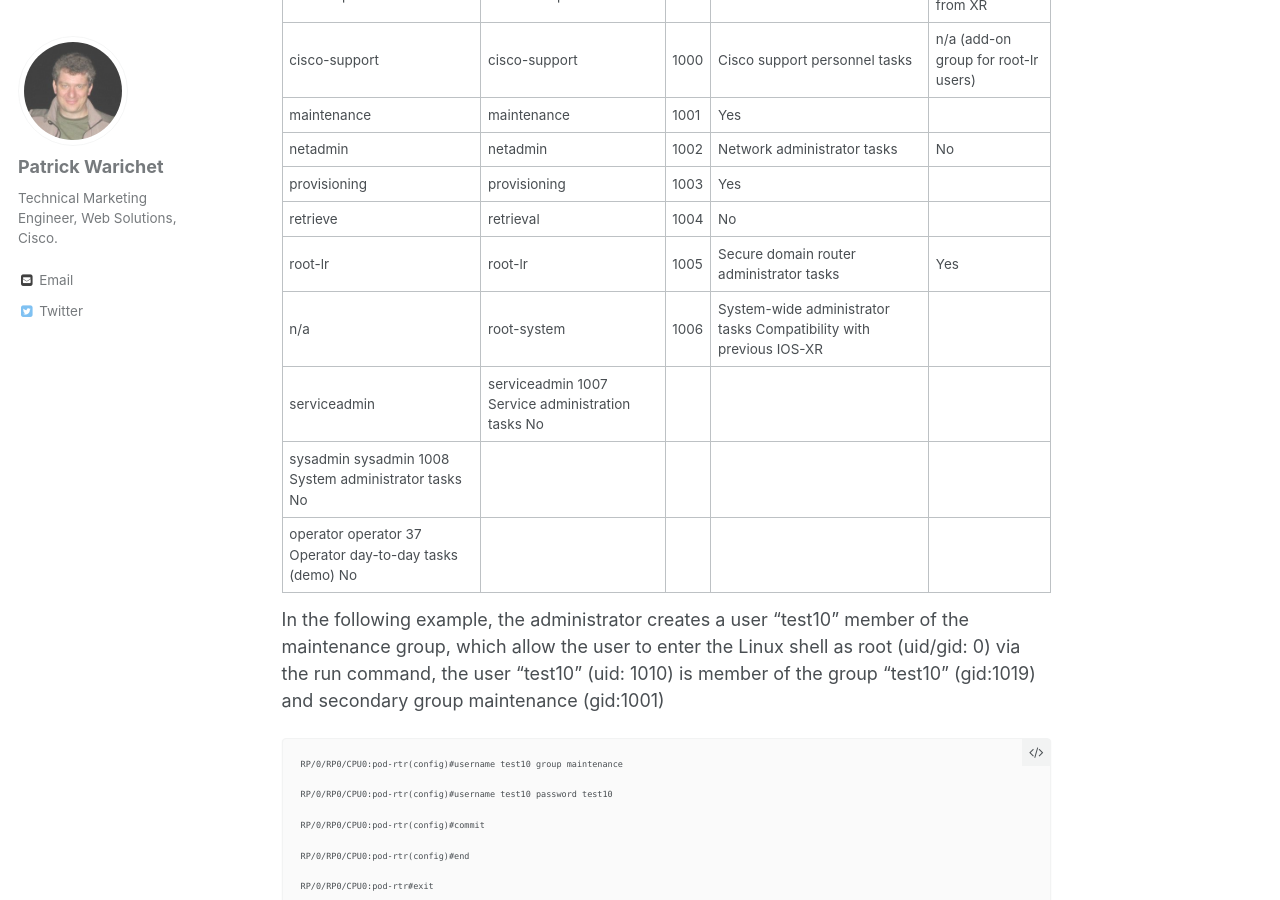
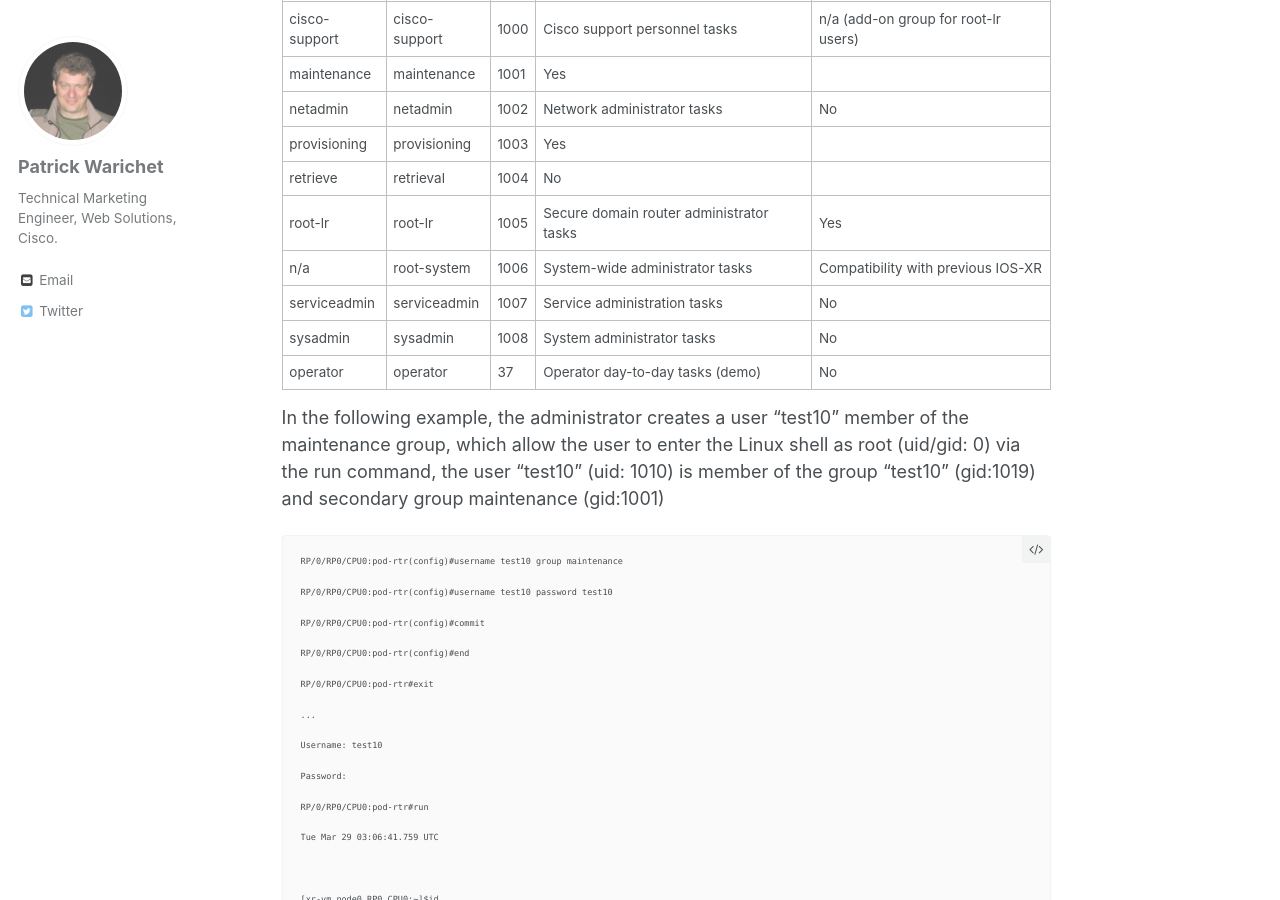
Before and after one commit to xrdocs/software-management, a Jekyll site: the page built from _blogs/2016-10-17-ios-xr-users-and-groups-inside-linux.md, in a window 1280 px wide and 900 px high, scrolled down 621 px. Built offline with Jekyll 4.4.1, drawn with Linux system fonts in a browser that asks for light colours; comment, search, counter and statistics services are not loaded.

```diff
--- a/_blogs/2016-10-17-ios-xr-users-and-groups-inside-linux.md
+++ b/_blogs/2016-10-17-ios-xr-users-and-groups-inside-linux.md
@@ -20,14 +20,14 @@ Inside Linux, nine special groups are created by default, each of these groups m
 | XR Group| Linux Group| GID| Role| Access Linux from XR
 | cisco-support| cisco-support| 1000| Cisco support personnel tasks| n/a (add-on group for root-lr users)
 | maintenance| maintenance| 1001| Yes
-| netadmin| netadmin|1002|Network administrator tasks|No
-| provisioning|provisioning|1003|Yes
-| retrieve|retrieval|1004|No
-| root-lr|root-lr|1005|Secure domain router administrator tasks|Yes
-| n/a|root-system|1006|System-wide administrator tasks	Compatibility with previous IOS-XR
-| serviceadmin|serviceadmin	1007	Service administration tasks	No
-| sysadmin	sysadmin	1008	System administrator tasks	No
-| operator	operator	37	Operator day-to-day tasks (demo)	No
+| netadmin| netadmin| 1002| Network administrator tasks| No
+| provisioning| provisioning| 1003| Yes
+| retrieve| retrieval| 1004| No
+| root-lr| root-lr| 1005| Secure domain router administrator tasks| Yes
+| n/a| root-system| 1006|System-wide administrator tasks| Compatibility with previous IOS-XR
+| serviceadmin| serviceadmin| 1007|	Service administration tasks| No
+| sysadmin|	sysadmin| 1008|	System administrator tasks| No
+| operator|	operator| 37| Operator day-to-day tasks (demo)| No
 
 
 
```
